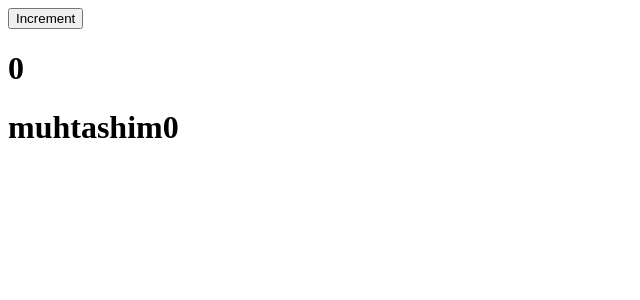
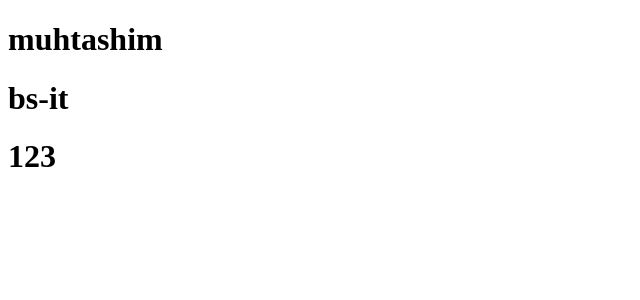
Before and after one commit to muhtashim410kk-jpg/react, a React (Vite) app: page / in a window 1280 px wide. Shown: the top 300 px of the page, without its empty margins (0-640 px from the left). Built offline with nearby package versions, Linux system fonts and the light colour scheme.

Commit message:
Pass data using props

```diff
--- a/src/App.jsx
+++ b/src/App.jsx
@@ -1,30 +1,24 @@
- import { useState } from "react";
+import User from "./passeddata"
 
 
- function App(){
+  function Passdata(){
 
-    const [count,setcount]=useState(0)
+    let object={
+        "name":"muhtashim",
+        "class":"bs-it",
+        "id":123
+    }
 
-    return(
+   return(
 
-           <div>
-              <button onClick={()=>setcount(count+1)} >Increment</button>
-              <h1>{count}</h1>
-              {
-               count==0? <h1>muhtashim0</h1>
-               :count==1? <h1>muhtashim1</h1>
-               :count==2? <h1>muhtashim2</h1>
-               :count==3? <h1>muhtashim3</h1>
-               :count==4? <h1>muhtashim4</h1>
-               :null
-
-              }
-
-           </div>
+    <User  obj={object}    />
 
 
-    )
+   )
 
- }
 
- export default App
+
+
+  }
+
+  export default Passdata
--- a/src/main.jsx
+++ b/src/main.jsx
@@ -4,10 +4,11 @@ import { createRoot } from 'react-dom/client'
 
 
 import App from './App'
+import Passdata from './App'
 
 
 createRoot(document.getElementById('root')).render(
   <StrictMode>
-    <App />
+    <Passdata />
   </StrictMode>
 )
--- /dev/null
+++ b/src/passeddata.jsx
@@ -0,0 +1,23 @@
+
+
+function User({obj}){
+
+
+return(
+
+   <div>
+
+      <h1>{obj.name}</h1>
+    <h1>{obj.class}</h1>
+    <h1>{obj.id}</h1>
+
+   </div>
+
+)
+
+
+
+
+
+}
+export default User
```
